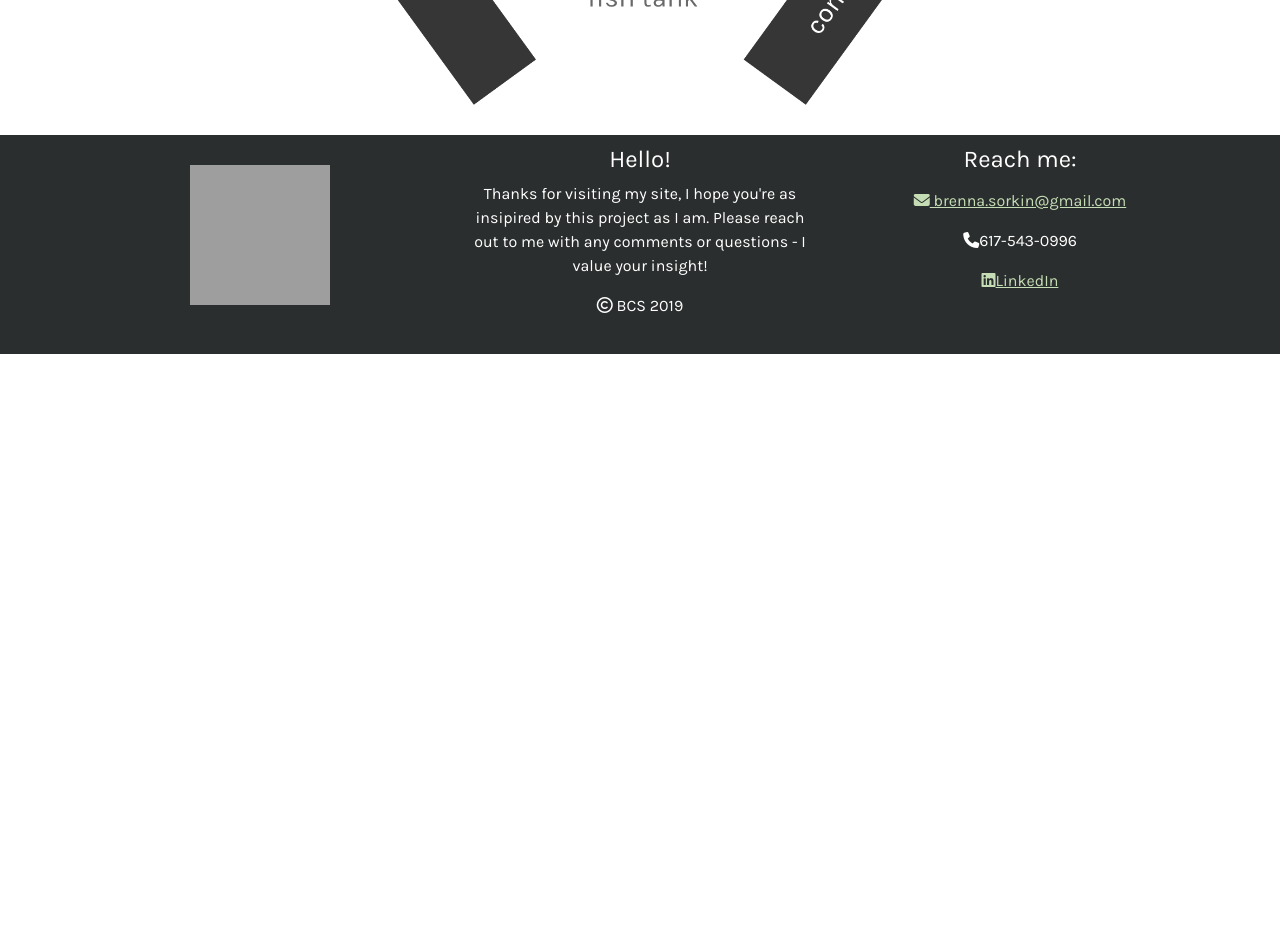
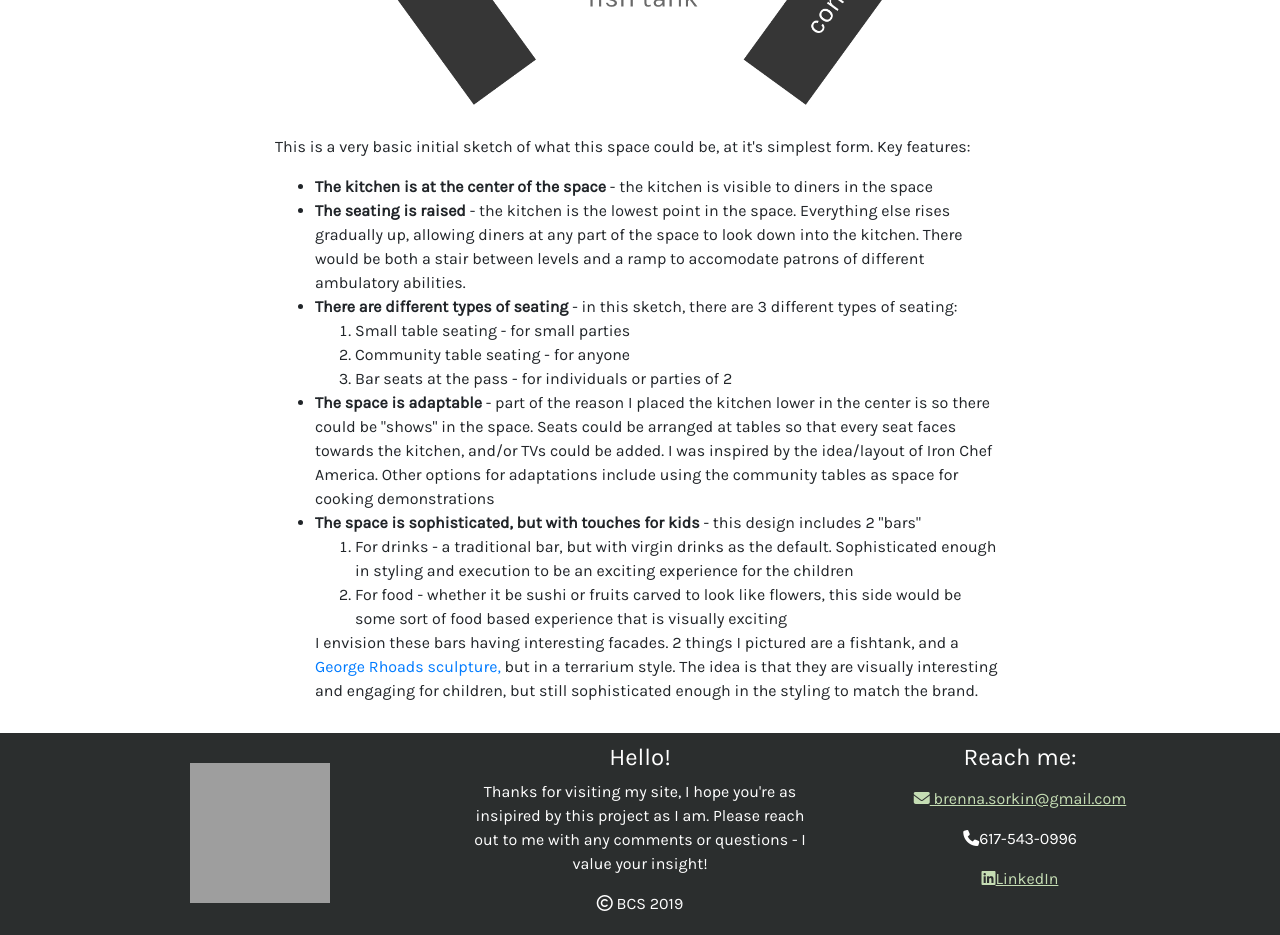
Before and after one commit to brennas22/food-experience, a plain HTML site: page index.html in a window 1280 px wide. Shown: the part 4020-4955 px from the top of the page. Before the commit the page ends 4374 px from the top, so only its background shows below. Drawn offline with nearby package versions, Linux system fonts and the light colour scheme; grey boxes are pictures that could not be loaded.

Commit message:
describe space

```diff
--- a/index.html
+++ b/index.html
@@ -189,7 +189,25 @@
 								<h5 class="center">Initial thoughts on how the space could be arranged</h5>
 								<div class="spacing"></div>
 								<img src="layout.png" class="img-fluid">
-								<div class="small-spacing"></div>
+								<div class="spacing"></div>
+								<p>This is a very basic initial sketch of what this space could be, at it's simplest form. Key features:
+									<ul>
+										<li><strong>The kitchen is at the center of the space</strong> - the kitchen is visible to diners in the space</li>
+										<li><strong>The seating is raised</strong> - the kitchen is the lowest point in the space. Everything else rises gradually up, allowing diners at any part of the space to look down into the kitchen. There would be both a stair between levels and a ramp to accomodate patrons of different ambulatory abilities.</li>
+										<li><strong>There are different types of seating</strong> - in this sketch, there are 3 different types of seating:
+											<ol>
+												<li>Small table seating - for small parties</li>
+												<li>Community table seating - for anyone</li>
+												<li>Bar seats at the pass - for individuals or parties of 2</li>
+											</ol></li>
+										<li><strong>The space is adaptable</strong> - part of the reason I placed the kitchen lower in the center is so there could be "shows" in the space. Seats could be arranged at tables so that every seat faces towards the kitchen, and/or TVs could be added. I was inspired by the idea/layout of Iron Chef America. Other options for adaptations include using the community tables as space for cooking demonstrations</li>
+										<li><strong>The space is sophisticated, but with touches for kids</strong> - this design includes 2 "bars"
+											<ol>
+												<li>For drinks - a traditional bar, but with virgin drinks as the default. Sophisticated enough in styling and execution to be an exciting experience for the children</li>
+												<li>For food - whether it be sushi or fruits carved to look like flowers, this side would be some sort of food based experience that is visually exciting</li>
+											</ol>
+										I envision these bars having interesting facades. 2 things I pictured are a fishtank, and a <a href="george.jpg" target="_blank">George Rhoads sculpture,</a> but in a terrarium style. The idea is that they are visually interesting and engaging for children, but still sophisticated enough in the styling to match the brand.</li>
+									</ul></p>
 
 								<div class="spacing"></div>
 
```
Also changed, not shown: george.jpg (added).
